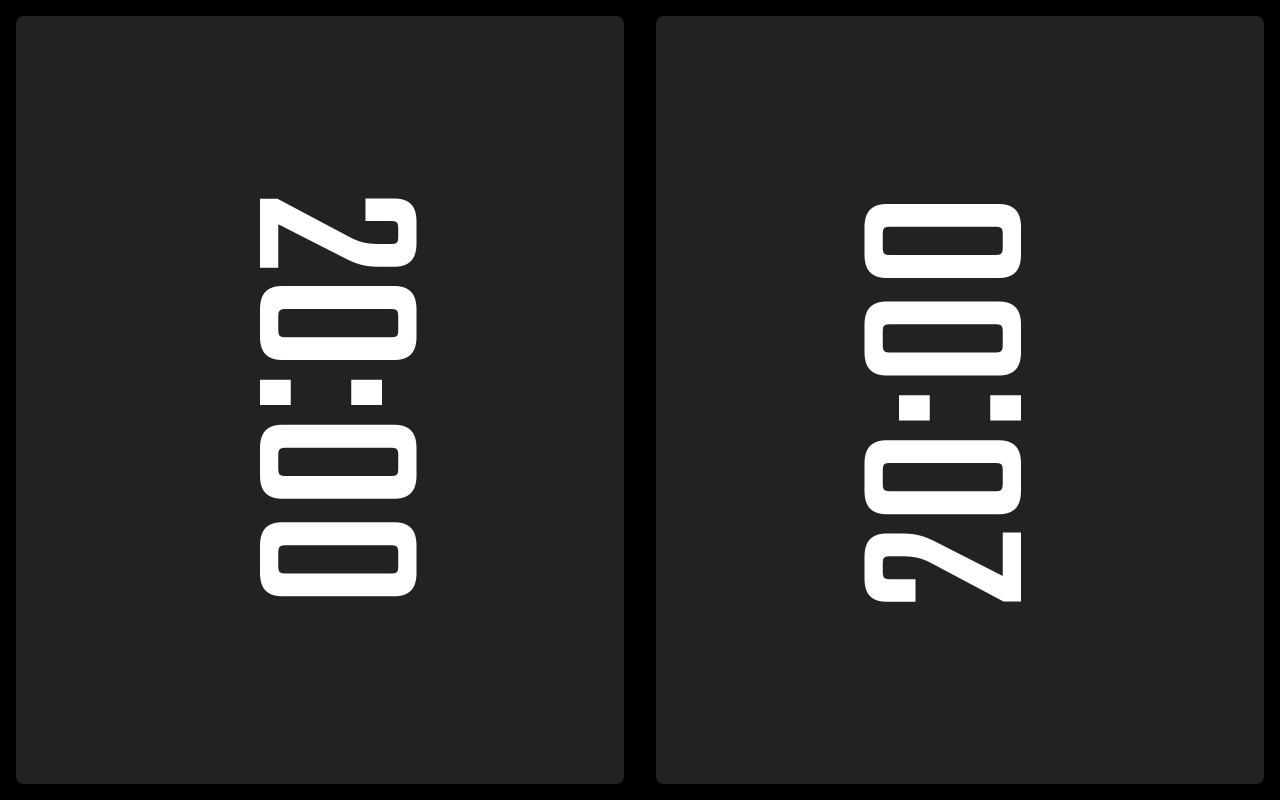
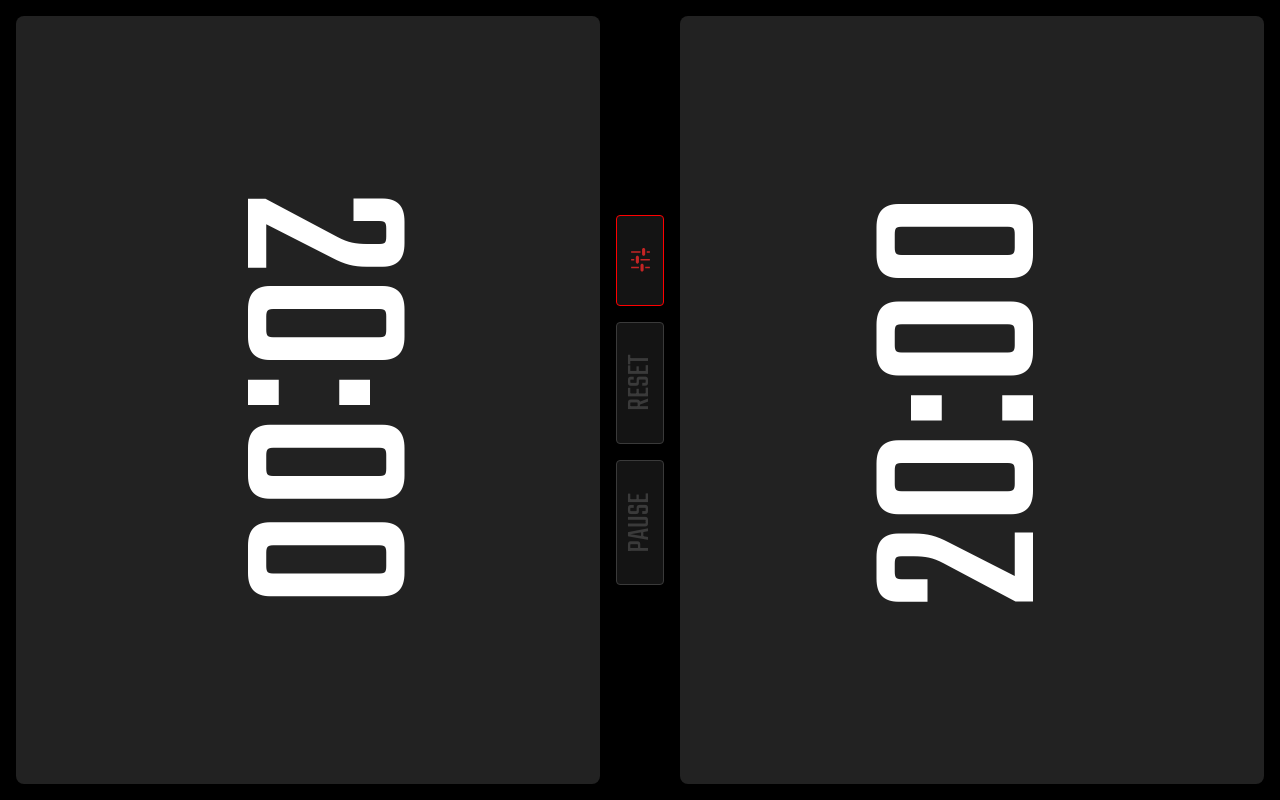
Before and after one commit to webdivisionhq/blokus-timer, a React app: page / in a window 1280 px wide. Built offline with nearby package versions, Linux system fonts and the light colour scheme.

Commit message:
add Button component and initial Settings component

```diff
--- a/package.json
+++ b/package.json
@@ -8,7 +8,8 @@
   "dependencies": {
     "classnames": "^2.2.6",
     "react": "^16.8.4",
-    "react-dom": "^16.8.4"
+    "react-dom": "^16.8.4",
+    "react-icons": "^3.5.0"
   },
   "scripts": {
     "start": "react-scripts start",
--- a/src/components/App.css
+++ b/src/components/App.css
@@ -7,35 +7,9 @@
 .controls {
     align-self: center;
     justify-self: center;
-}
-
-.controls button {
-    font-size: 20px;
-    height: calc(var(--grid) * 4);
-    line-height: calc(var(--grid) * 4);
-    border: 1px solid red;
-    background: #272727;
-    padding: 0 calc(var(--grid) * 1.5);
-    border-radius: calc(var(--grid) / 2);
-    margin: 0 var(--grid);
-}
-
-@media (min-width: 350px) {
-    .controls button {
-        padding: 0 calc(var(--grid) * 2);
-        font-size: 24px;
-        height: calc(var(--grid) * 4.5);
-        line-height: calc(var(--grid) * 4.5);
-    }
-}
-
-@media (min-width: 700px) {
-    .controls button {
-        padding: 0 calc(var(--grid) * 4);
-        font-size: 32px;
-        height: calc(var(--grid) * 6);
-        line-height: calc(var(--grid) * 6);
-    }
+    display: grid;
+    justify-items: center;
+    grid-auto-flow: column;
 }
 
 @media screen and (max-width: 1400px) and (orientation: landscape) {
--- a/src/components/App.js
+++ b/src/components/App.js
@@ -1,16 +1,21 @@
 import React from 'react';
 import Timer from './Timer';
+import Settings from './Settings';
+import Button from './Button';
+import { GoSettings } from 'react-icons/go';
+import cln from 'classnames';
 import './App.css';
 
 class App extends React.Component {
     state = {
         active: null,
         paused: false,
-        version: 0
+        version: 0,
+        settings: false
     };
 
     handleTimerClick = timerId => {
-        this.setState({ active: timerId });
+        this.setState({ active: timerId, paused: false });
     };
 
     handleToggle = () => {
@@ -23,15 +28,27 @@ class App extends React.Component {
         this.setState(prevState => ({ version: prevState.version + 1, active: null }));
     };
 
+    toggleSettings = () => {
+        this.setState(prevState => ({ settings: !prevState.settings, paused: !prevState.settings }));
+    };
+
     render() {
-        const { active, version, paused } = this.state;
+        const { active, version, paused, settings } = this.state;
 
         return (
             <div key={version} className="App">
+                {settings && <Settings />}
                 <Timer onTimerClick={this.handleTimerClick} active={active} initialValue={1200} isPaused={paused} />
                 <div className="controls">
-                    {active && <button onClick={this.handleToggle}>{paused ? 'PLAY' : 'PAUSE'}</button>}
-                    {active && <button onClick={this.handleReset}>RESET</button>}
+                    <Button disabled={!active} onClick={this.handleToggle}>
+                        {paused ? 'PLAY' : 'PAUSE'}
+                    </Button>
+                    <Button disabled={!active} onClick={this.handleReset}>
+                        RESET
+                    </Button>
+                    <Button onClick={this.toggleSettings}>
+                        <GoSettings color="#c52424" size={25} />
+                    </Button>
                 </div>
                 <Timer onTimerClick={this.handleTimerClick} active={active} initialValue={1200} isPaused={paused} />
             </div>
--- /dev/null
+++ b/src/components/Button.js
@@ -0,0 +1,15 @@
+import React from 'react';
+import cln from 'classnames';
+import css from './Button.module.css';
+
+function Button({ children, disabled, className, ...rest }) {
+    const classes = cln(css.button, className, { [css.disabled]: disabled });
+
+    return (
+        <button className={classes} {...rest}>
+            {children}
+        </button>
+    );
+}
+
+export default Button;
--- /dev/null
+++ b/src/components/Button.module.css
@@ -0,0 +1,35 @@
+.button {
+    font-size: 20px;
+    height: calc(var(--grid) * 4);
+    line-height: calc(var(--grid) * 4);
+    border: 1px solid red;
+    background: #141414;
+    padding: 0 calc(var(--grid) * 1.5);
+    border-radius: calc(var(--grid) / 2);
+    margin: 0 var(--grid);
+    display: grid;
+    align-content: center;
+}
+
+@media (min-width: 350px) {
+    .button {
+        padding: 0 calc(var(--grid) * 2);
+        font-size: 24px;
+        height: calc(var(--grid) * 4.5);
+        line-height: calc(var(--grid) * 4.5);
+    }
+}
+
+@media (min-width: 700px) {
+    .button {
+        padding: 0 calc(var(--grid) * 4);
+        font-size: 32px;
+        height: calc(var(--grid) * 6);
+        line-height: calc(var(--grid) * 6);
+    }
+}
+
+.disabled {
+    color: #3a3a3a;
+    border-color: #3a3a3a;
+}
--- /dev/null
+++ b/src/components/Settings.js
@@ -0,0 +1,15 @@
+import React from 'react';
+import { GoSettings } from 'react-icons/go';
+import css from './Settings.module.css';
+
+function Settings() {
+    return (
+        <div className={css.settings}>
+            <h1>
+                <GoSettings className={css.icon} size={40} /> Settings
+            </h1>
+        </div>
+    );
+}
+
+export default Settings;
--- /dev/null
+++ b/src/components/Settings.module.css
@@ -0,0 +1,14 @@
+.settings {
+    position: fixed;
+    width: 100vw;
+    height: 100vh;
+    background: #141414;
+    padding: calc(var(--grid) * 3);
+    font-size: 24px;
+}
+
+.icon {
+    position: relative;
+    top: 6px;
+    margin-right: var(--grid);
+}
--- a/src/components/Timer.css
+++ b/src/components/Timer.css
@@ -21,7 +21,7 @@
 }
 
 .timer--active {
-    background: rgb(197, 36, 36);
+    background: #c52424;
 }
 
 .timer:first-child span {
--- a/src/index.css
+++ b/src/index.css
@@ -3,7 +3,6 @@
 }
 
 body {
-    box-sizing: border-box;
     background: #000000;
     color: #ffffff;
     margin: 0;
@@ -17,6 +16,7 @@ body {
 * {
     font-family: inherit;
     padding: 0;
+    box-sizing: border-box;
 }
 
 button {
@@ -42,3 +42,7 @@ code {
         left: 0;
     }
 }
+
+h1 {
+    margin: 0;
+}
```
Also changed, not shown: 1 other file (tests, documents, lock files or other folders).
